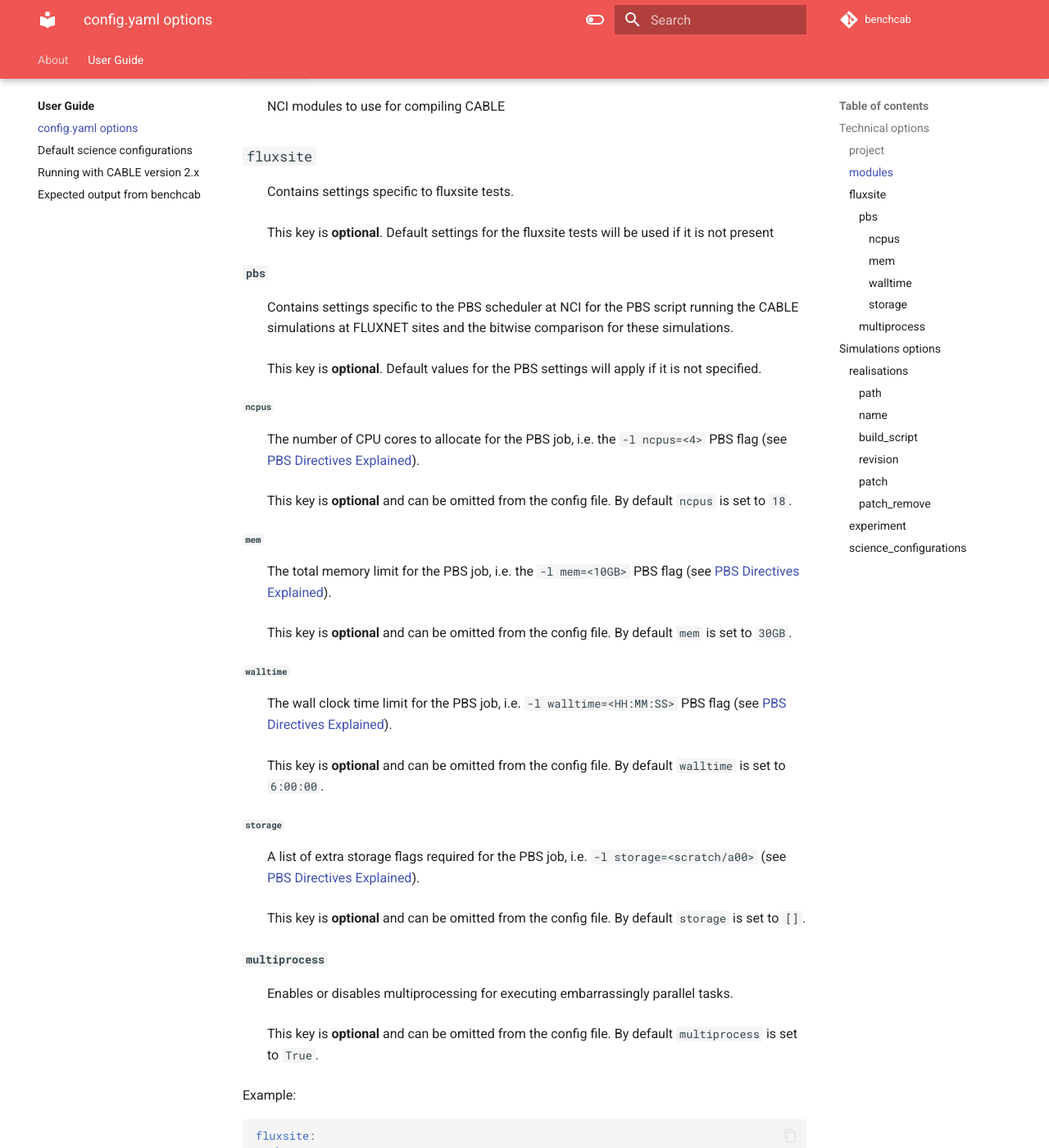
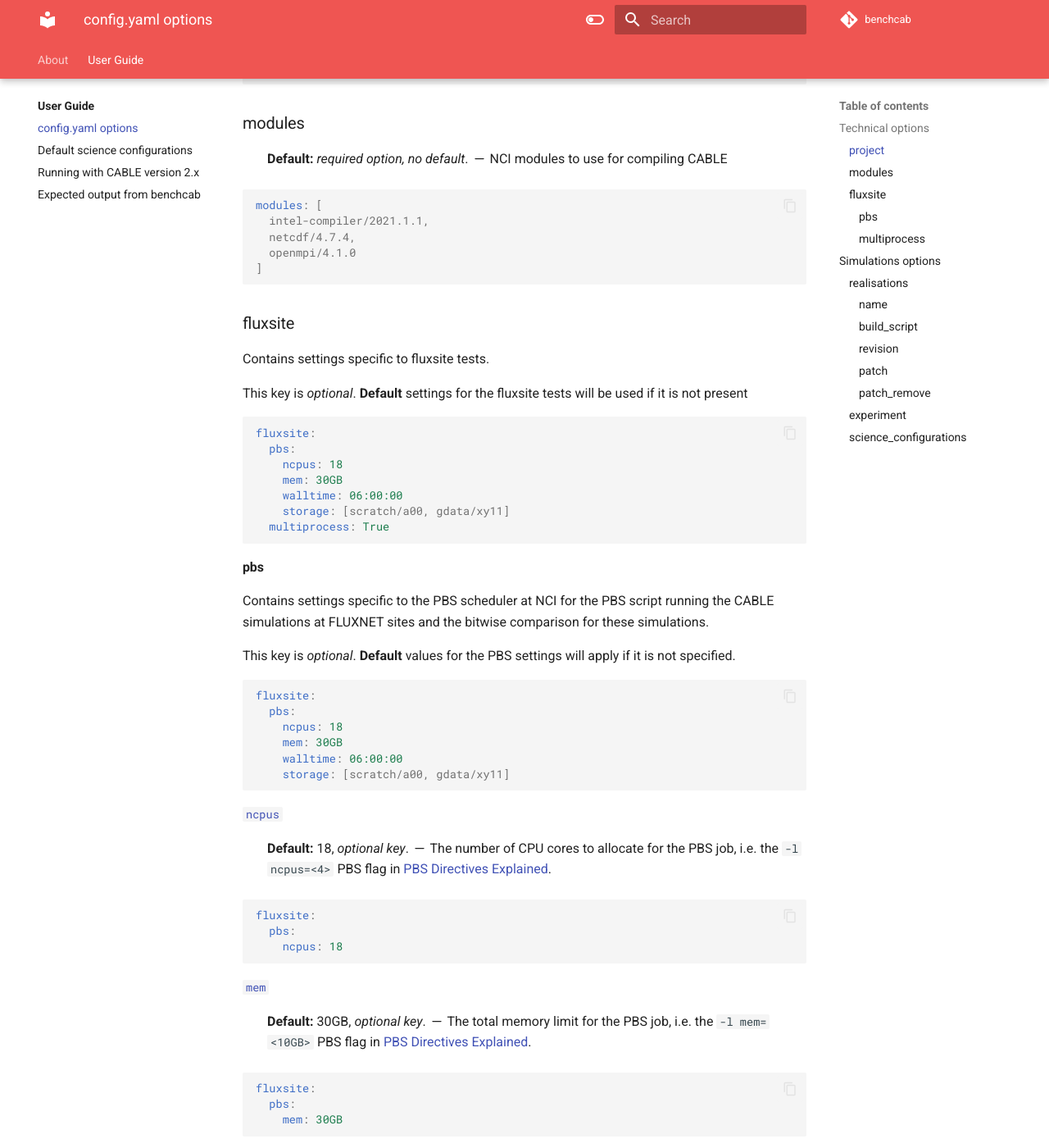
Before and after one commit to mdekauwe/CABLE_benchmarking, an MkDocs documentation site: the page built from docs/user_guide/config_options.md, in a window 1280 px wide and 1400 px high, scrolled down 839 px. Shown: the whole window at 82% size. Built offline with MkDocs 1.6.1 and Material for MkDocs 9.7.7, drawn with Linux system fonts in a browser that asks for light colours; comment, search, counter and statistics services are not loaded; some of the changed text lies outside the part shown.

Commit message:
#135 - Alternate config_options style

````diff
--- a/docs/user_guide/config_options.md
+++ b/docs/user_guide/config_options.md
@@ -35,72 +35,161 @@ The different running modes of `benchcab` are solely dependent on the options us
 
 ## Technical options
 
-### `project`
+### project
 
-: NCI project ID to charge the simulations to.
+: **Default:** _required option, no default_. :octicons-dash-24: NCI project ID to charge the simulations to.
 
-### `modules`
+``` yaml
 
-: NCI modules to use for compiling CABLE
+project: nf33
 
-### `fluxsite`
-: Contains settings specific to fluxsite tests.
-: This key is **optional**. Default settings for the fluxsite tests will be used if it is not present
+```
 
-#### `pbs`
+### modules
 
-: Contains settings specific to the PBS scheduler at NCI for the PBS script running the CABLE simulations at FLUXNET sites and the bitwise comparison for these simulations.
-: This key is **optional**. Default values for the PBS settings will apply if it is not specified.
+: **Default:** _required option, no default_. :octicons-dash-24: NCI modules to use for compiling CABLE
 
-##### `ncpus`
+``` yaml
 
-: The number of CPU cores to allocate for the PBS job, i.e. the `-l ncpus=<4>` PBS flag (see [PBS Directives Explained][nci-pbs-directives]).
-: This key is **optional** and can be omitted from the config file. By default `ncpus` is set to `18`.
+modules: [
+  intel-compiler/2021.1.1,
+  netcdf/4.7.4,
+  openmpi/4.1.0
+]
 
-##### `mem`
+```
 
-: The total memory limit for the PBS job, i.e. the `-l mem=<10GB>` PBS flag (see [PBS Directives Explained][nci-pbs-directives]).
-: This key is **optional** and can be omitted from the config file. By default `mem` is set to `30GB`.
+### fluxsite
+Contains settings specific to fluxsite tests.
 
-##### `walltime`
+This key is _optional_. **Default** settings for the fluxsite tests will be used if it is not present
 
-: The wall clock time limit for the PBS job, i.e. `-l walltime=<HH:MM:SS>` PBS flag (see [PBS Directives Explained][nci-pbs-directives]).
-: This key is **optional** and can be omitted from the config file. By default `walltime` is set to `6:00:00`.
-
-##### `storage`
-
-: A list of extra storage flags required for the PBS job, i.e. `-l storage=<scratch/a00>` (see [PBS Directives Explained][nci-pbs-directives]).
-: This key is **optional** and can be omitted from the config file. By default `storage` is set to `[]`.
-
-#### `multiprocess`
-
-: Enables or disables multiprocessing for executing embarrassingly parallel tasks.
-: This key is **optional** and can be omitted from the config file. By default `multiprocess` is set to `True`.
-
-Example:
 ```yaml
 fluxsite:
   pbs:
-    ncpus: 16
-    mem: 64GB
-    walltime: 00:01:00
+    ncpus: 18
+    mem: 30GB
+    walltime: 06:00:00
     storage: [scratch/a00, gdata/xy11]
   multiprocess: True
 ```
 
+#### pbs
+
+Contains settings specific to the PBS scheduler at NCI for the PBS script running the CABLE simulations at FLUXNET sites and the bitwise comparison for these simulations.
+
+This key is _optional_. **Default** values for the PBS settings will apply if it is not specified.
+
+```yaml
+fluxsite:
+  pbs:
+    ncpus: 18
+    mem: 30GB
+    walltime: 06:00:00
+    storage: [scratch/a00, gdata/xy11]
+```
+
+[`ncpus`](#+pbs.ncpus){ #+pbs.ncpus }
+
+: **Default:** 18, _optional key_. :octicons-dash-24: The number of CPU cores to allocate for the PBS job, i.e. the `-l ncpus=<4>` PBS flag in [PBS Directives Explained][nci-pbs-directives].
+
+```yaml
+
+fluxsite:
+  pbs:
+    ncpus: 18
+
+```
+
+[`mem`](#+pbs.mem){ #+pbs.mem }
+
+: **Default:** 30GB, _optional key_. :octicons-dash-24: The total memory limit for the PBS job, i.e. the `-l mem=<10GB>` PBS flag in [PBS Directives Explained][nci-pbs-directives].
+
+```yaml
+
+fluxsite:
+  pbs:
+    mem: 30GB
+
+```
+
+[`walltime`](#+pbs.walltime){ #+pbs.walltime }
+
+: **Default:** `6:00:00`, _optional key_. :octicons-dash-24: The wall clock time limit for the PBS job, i.e. `-l walltime=<HH:MM:SS>` PBS flag in [PBS Directives Explained][nci-pbs-directives].
+
+```yaml
+
+fluxsite:
+  pbs:
+    walltime: 6:00:00
+
+```
+[`storage`](#+pbs.storage){ #+pbs.storage }
+
+: **Default:** [], _optional key_. :octicons-dash-24: List of extra storage flags required for the PBS job, i.e. `-l storage=<scratch/a00>` in [PBS Directives Explained][nci-pbs-directives].
+
+```yaml
+
+fluxsite:
+  pbs:
+    storage: [scratch/a00, gdata/xy11]
+
+```
+
+#### multiprocess
+
+: **Default:** True, _optional key_. :octicons-dash-24: Enables or disables multiprocessing for executing embarrassingly parallel tasks.
+
+```yaml
+
+fluxsites:
+  multiprocess: True
+
+```
+
 ## Simulations options
 
-### `realisations`
+### realisations
 
-: Entries for each CABLE branch to use. Each entry is a dictionary, `{}`, that contains the following keys:
+Entries for each CABLE branch to use. Each entry is a dictionary, `{}`, that contains the following keys.
 
-#### `path`
+```yaml
+realisations: [
+  { # head of the trunk
+    path: "trunk",
+  },
+  { # some development branch
+    path: "branches/Users/foo/my_branch",
+    patch: {
+      cable: {
+        cable_user: {
+          FWSOIL_SWITCH: "Lai and Ktaul 2000"
+        }
+      }
+    },
+    patch_remove: {
+      cable: {
+        soilparmnew: nil
+      }
+    }
+  }
+]
+```
 
-: The path of the branch relative to the SVN root of the CABLE repository (`https://trac.nci.org.au/svn/cable`).
-: Example:
+[path](#+realisation.path){ #+realisation.path }
 
-    - to checkout `https://trac.nci.org.au/svn/cable/trunk`, set `path: "trunk"`
-    - to checkout `https://trac.nci.org.au/svn/cable/branches/Users/foo/my_branch`, set `path: "branches/Users/foo/my_branch"`
+: **Default:** _required option, no default_. :octicons-dash-24: The path of the branch relative to the SVN root of the CABLE repository (`https://trac.nci.org.au/svn/cable`).
+
+```yaml
+realisations: {
+  path: "trunk" # (1)
+}
+  path: "branches/Users/foo/my_branch" # (2)
+
+```
+
+1. To checkout `https://trac.nci.org.au/svn/cable/trunk`
+2. To checkout `https://trac.nci.org.au/svn/cable/branches/Users/foo/my_branch`
 
 #### `name`
 
@@ -129,29 +218,6 @@ fluxsite:
 : The `patch_remove` key must be a dictionary-like data structure that is compliant with the [`f90nml`][f90nml-github] python package. Note, when specifying a namelist parameter in `patch_remove`, the value of the namelist parameter is ignored.
 : This key is **optional** and can be omitted from the config file (in which case `patch_remove` does not modify the namelist file).
 
-Example:
-```yaml
-realisations: [
-  { # head of the trunk
-    path: "trunk",
-  },
-  { # some development branch
-    path: "branches/Users/foo/my_branch",
-    patch: {
-      cable: {
-        cable_user: {
-          FWSOIL_SWITCH: "Lai and Ktaul 2000"
-        }
-      }
-    },
-    patch_remove: {
-      cable: {
-        soilparmnew: nil
-      }
-    }
-  }
-]
-```
 
 ### `experiment`
 
````
